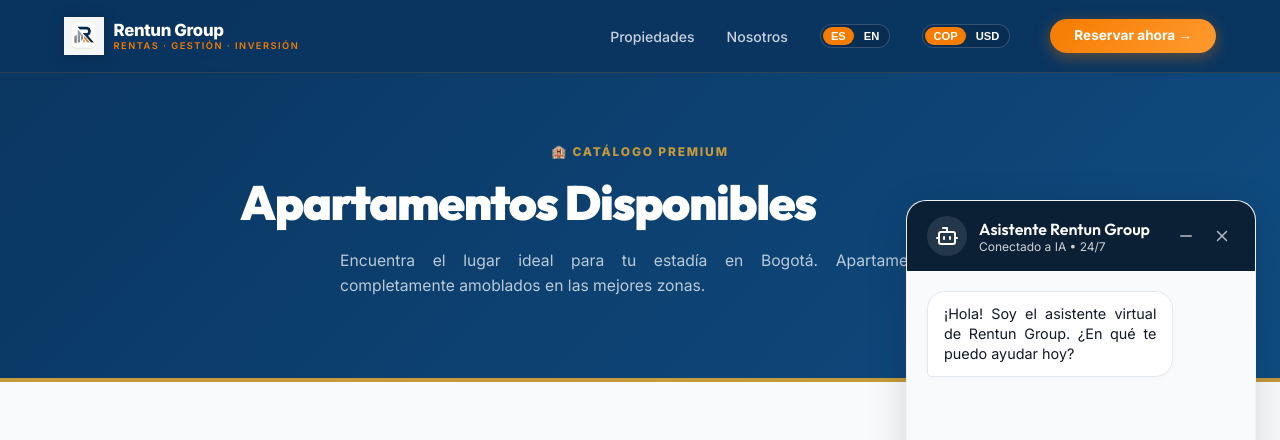
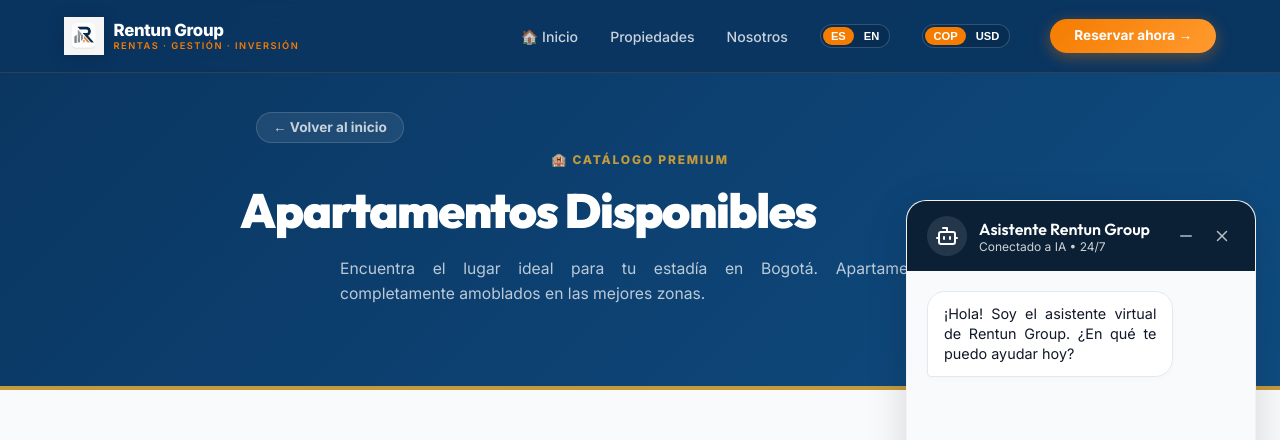
Before and after one commit to rentungroup/rentun-group-web-app, a React (Vite) app: page /propiedades in a window 1280 px wide. Shown: the top 440 px of the page. Built offline with nearby package versions, Linux system fonts and the light colour scheme; no server answers; the database is empty; a web font is replaced by a local one.

Commit message:
feat: add explicit back-to-home button in properties page and home nav link when not on landing page

```diff
--- a/src/components/Navbar.jsx
+++ b/src/components/Navbar.jsx
@@ -100,6 +100,7 @@ export default function Navbar() {
 
       {/* Desktop links */}
       <ul className="nav-desktop" style={{ display: 'flex', alignItems: 'center', gap: '2rem', listStyle: 'none', margin: 0, padding: 0 }}>
+        {!isLanding && <li><Link to="/" style={{ ...navLink, display: 'inline-flex', alignItems: 'center', gap: '0.3rem' }}>🏠 {lang === 'EN' ? 'Home' : 'Inicio'}</Link></li>}
         <li><button onClick={() => scrollTo('propiedades')} style={navLink}>{t.navProps}</button></li>
         <li><button onClick={() => scrollTo('nosotros')} style={navLink}>{t.navNosotros}</button></li>
         {/* <li><Link to="/guia" style={navLink}>{t.navGuia}</Link></li> */}
@@ -148,6 +149,7 @@ export default function Navbar() {
           boxShadow: '0 12px 36px rgba(0,0,0,0.35)',
           zIndex: 99
         }}>
+          {!isLanding && <Link to="/" onClick={() => setMenuOpen(false)} style={{ ...mobileNavLink, display: 'flex', alignItems: 'center', gap: '0.4rem' }}>🏠 {lang === 'EN' ? 'Home' : 'Inicio'}</Link>}
           <button onClick={() => scrollTo('propiedades')} style={mobileNavLink}>{t.navProps}</button>
           <button onClick={() => scrollTo('nosotros')} style={mobileNavLink}>{t.navNosotros}</button>
           {/* <Link to="/guia" onClick={() => setMenuOpen(false)} style={mobileNavLink}>{t.navGuia}</Link> */}
--- a/src/pages/Properties.jsx
+++ b/src/pages/Properties.jsx
@@ -1,4 +1,5 @@
 import { useState, useEffect } from 'react';
+import { Link } from 'react-router-dom';
 import { useConfig } from '../context/ConfigContext';
 import { waLink, getTranslation } from '../utils/db';
 import { SITE } from '../config/site';
@@ -64,9 +65,32 @@ export default function Properties() {
         padding: '9rem 4rem 5rem',
         color: 'white',
         textAlign: 'center',
-        borderBottom: '4px solid var(--orange)'
+        borderBottom: '4px solid var(--orange)',
+        position: 'relative'
       }}>
-        <div style={{ maxWidth: '800px', margin: '0 auto' }}>
+        <div style={{ maxWidth: '800px', margin: '0 auto', position: 'relative' }}>
+          <Link to="/" style={{
+            position: 'absolute',
+            top: '-2.5rem',
+            left: '1rem',
+            color: 'rgba(255,255,255,0.75)',
+            textDecoration: 'none',
+            fontSize: '0.85rem',
+            fontWeight: 700,
+            display: 'inline-flex',
+            alignItems: 'center',
+            gap: '0.3rem',
+            transition: 'color 0.2s',
+            background: 'rgba(255,255,255,0.08)',
+            padding: '0.4rem 1rem',
+            borderRadius: 50,
+            border: '1px solid rgba(255,255,255,0.15)'
+          }}
+          onMouseEnter={(e)=>{e.currentTarget.style.color='white'; e.currentTarget.style.background='rgba(255,255,255,0.15)'}}
+          onMouseLeave={(e)=>{e.currentTarget.style.color='rgba(255,255,255,0.75)'; e.currentTarget.style.background='rgba(255,255,255,0.08)'}}
+          >
+            ← {lang === 'EN' ? 'Back to home' : 'Volver al inicio'}
+          </Link>
           <span style={{
             fontSize: '0.75rem',
             fontWeight: 800,
@@ -74,7 +98,8 @@ export default function Properties() {
             letterSpacing: '0.15em',
             color: 'var(--orange)',
             display: 'block',
-            marginBottom: '0.8rem'
+            marginBottom: '0.8rem',
+            marginTop: '0.5rem'
           }}>
             {lang === 'EN' ? '🏨 Premium Catalog' : '🏨 Catálogo Premium'}
           </span>
```
